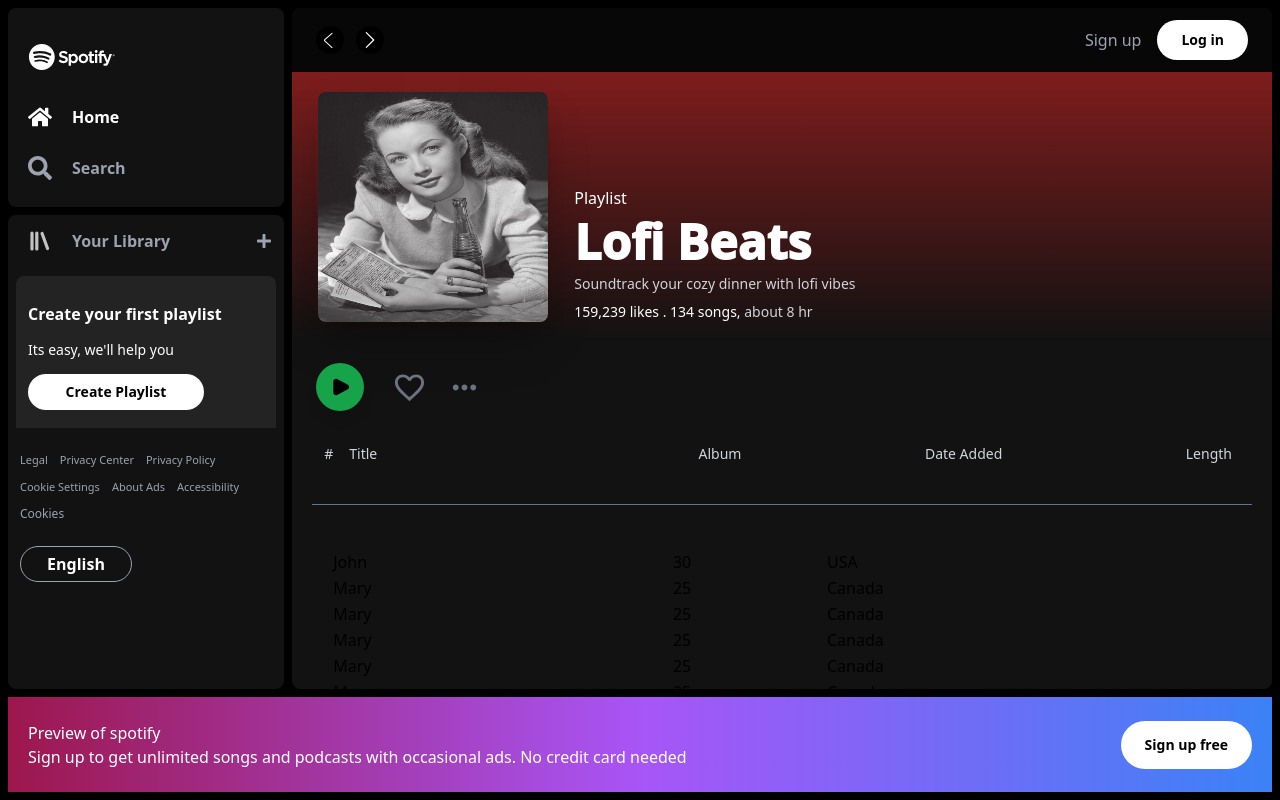
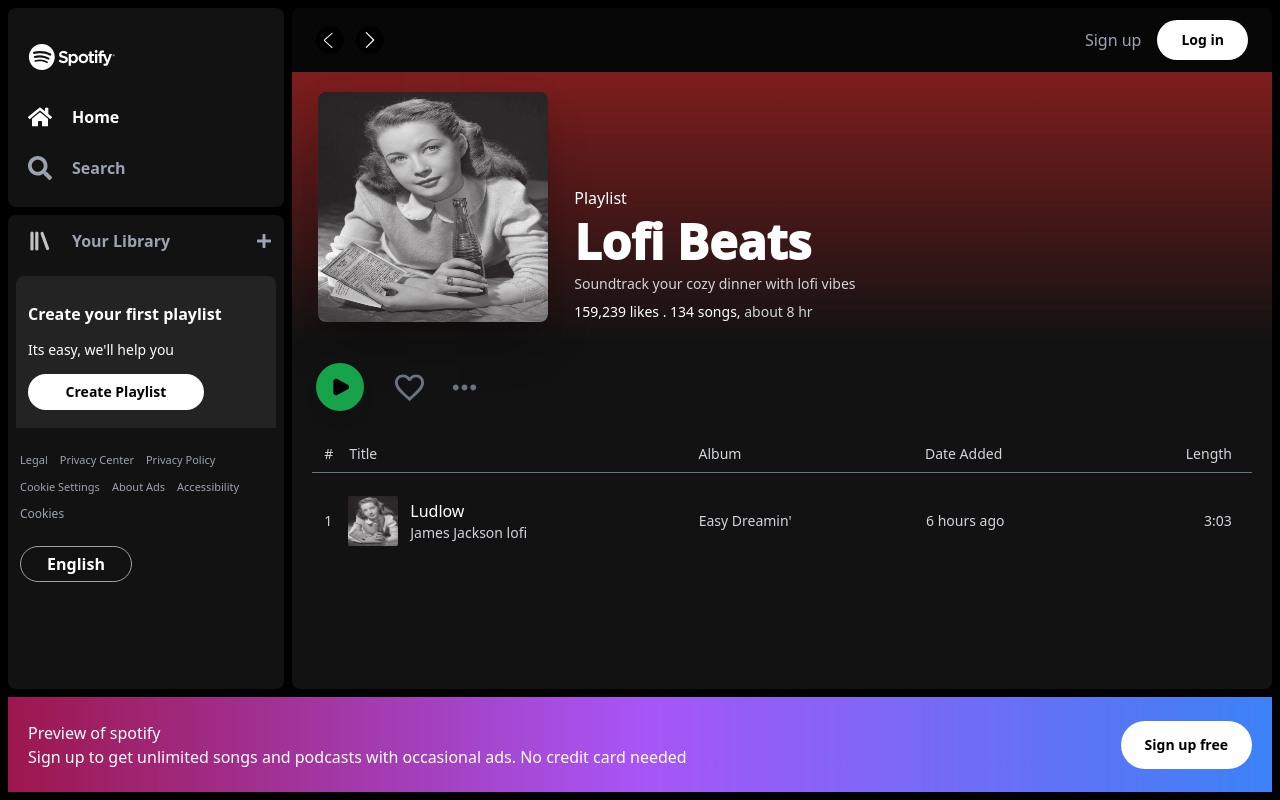
Before and after one commit to victor-nsengiyumva/spotify-webplayer-clone-UI, a React (Vite) app: page /playlist/1 in a window 1280 px wide. Built offline with nearby package versions, Linux system fonts and the light colour scheme.

Commit message:
done with the table row widget now onto adding the hover effects

```diff
--- a/src/css/tailwind.css
+++ b/src/css/tailwind.css
@@ -30,11 +30,7 @@
     @apply bg-gray-600 hover:bg-zinc-200 rounded-sm;
   }
 
-  .max-lines-2 {
-    display: -webkit-box;
-    -webkit-line-clamp: 2;
-    -webkit-box-orient: vertical;
-  }
+
 }
 
 
@@ -45,4 +41,16 @@
       line-height: 15px;
     }
 
+    .max-lines-2 {
+      display: -webkit-box;
+      -webkit-line-clamp: 2;
+      -webkit-box-orient: vertical;
+    }
+
+    .max-lines-1 {
+      display: -webkit-box;
+      -webkit-line-clamp: 1;
+      -webkit-box-orient: horizontal;
+    }
+
 }
--- /dev/null
+++ b/src/features/home/components/table_row_widget.jsx
@@ -0,0 +1,31 @@
+import album_cover from '../../../assets/java.png'
+
+
+
+export default function TableRowWidget() {
+    return (
+        <div className='h-[56px] flex px-3'>
+            <div className='w-[40%]  flex items-center'>
+                <p className='text-gray-300 mr-4 text-sm' >1</p>
+                <div className="flex">
+                    <img className='w-[50px] h-[50px] rounded-sm' src={album_cover} alt="" />
+                    <div className='flex flex-col ml-3 justify-center'>
+                        <p className='text-white overflow-hidden text-ellipsis whitespace-nowrap max-w-[220px]'>Ludlow</p>
+                        <p className='text-gray-300 text-sm overflow-hidden text-ellipsis whitespace-nowrap max-w-[220px]'>James Jackson lofi</p>
+                    </div>
+                </div>
+            </div>
+            <div className='flex-grow justify-evenly flex items-center mx-2'>
+                <div className=' w-full max-w-[33.3%]'>
+                    <p className='text-gray-300 text-sm max-h-[20px] overflow-hidden text-ellipsis whitespace-nowrap'>Easy Dreamin' </p>
+                </div>
+                <div className=' w-full flex justify-center max-w-[33.3%]'>
+                    <p className='text-gray-300 text-sm max-h-[20px] overflow-hidden text-ellipsis whitespace-nowrap'>6 hours ago</p>
+                </div>
+                <div className=' w-full flex justify-end max-w-[33.3%]'>
+                    <p className='text-gray-300 text-sm max-h-[20px] overflow-hidden text-ellipsis whitespace-nowrap'>3:03</p>
+                </div>
+            </div>
+        </div>
+    )
+}
--- a/src/features/home/routes/playlist_details.jsx
+++ b/src/features/home/routes/playlist_details.jsx
@@ -4,6 +4,7 @@
 import { MoreHoriz } from '@mui/icons-material';
 import { FaHeart } from 'react-icons/fa';
 import Divider from '../../login/components/divider';
+import TableRowWidget from '../components/table_row_widget';
 
 
 export default function PlayListDetails() {
@@ -29,7 +30,7 @@
                     <MoreHoriz fontSize='large' className='text-gray-500 hover:text-white ml-5' />
                 </div>
                 <div className=' mt-2 mx-5'>
-                    <div className='h-7  flex px-3'>
+                    <div className='h-7 flex px-3'>
                         <div className='w-[40%]  flex items-center'>
                             <p className='text-gray-300 mr-4 text-sm' >#</p>
                             <p className='text-gray-300 text-sm'>Title</p>
@@ -40,45 +41,13 @@
                             <p className='text-gray-300 text-sm'>Length</p>
                         </div>
                     </div>
-                    <Divider className={`bg-slate-500 w-full mt-0 mb-0`}/>
-                    <table className='w-full mt-5 mx-5'>
+                    <div className={`h-[1px] mt-1 bg-slate-500 w-full`} id='divider'>
+                    </div>
+                    <table className='w-full mt-5'>
+                        <tr className=''>
+                            <TableRowWidget />
+                        </tr>
 
-                        <tr>
-                            <td>John</td>
-                            <td>30</td>
-                            <td>USA</td>
-                        </tr>
-                        <tr>
-                            <td>Mary</td>
-                            <td>25</td>
-                            <td>Canada</td>
-                        </tr>
-                        <tr>
-                            <td>Mary</td>
-                            <td>25</td>
-                            <td>Canada</td>
-                        </tr><tr>
-                            <td>Mary</td>
-                            <td>25</td>
-                            <td>Canada</td>
-                        </tr><tr>
-                            <td>Mary</td>
-                            <td>25</td>
-                            <td>Canada</td>
-                        </tr><tr>
-                            <td>Mary</td>
-                            <td>25</td>
-                            <td>Canada</td>
-                        </tr><tr>
-                            <td>Mary</td>
-                            <td>25</td>
-                            <td>Canada</td>
-                        </tr>
-                        <tr>
-                            <td>David</td>
-                            <td>40</td>
-                            <td>UK</td>
-                        </tr>
                     </table>
                 </div>
             </div>
--- a/src/features/login/components/divider.jsx
+++ b/src/features/login/components/divider.jsx
@@ -3,7 +3,6 @@
 export default function Divider({className}) {
     return (
         <div className={`h-[1px]  w-3/4 mt-9 mb-11 ${className}`} >
-
         </div>
     )
 }
```
